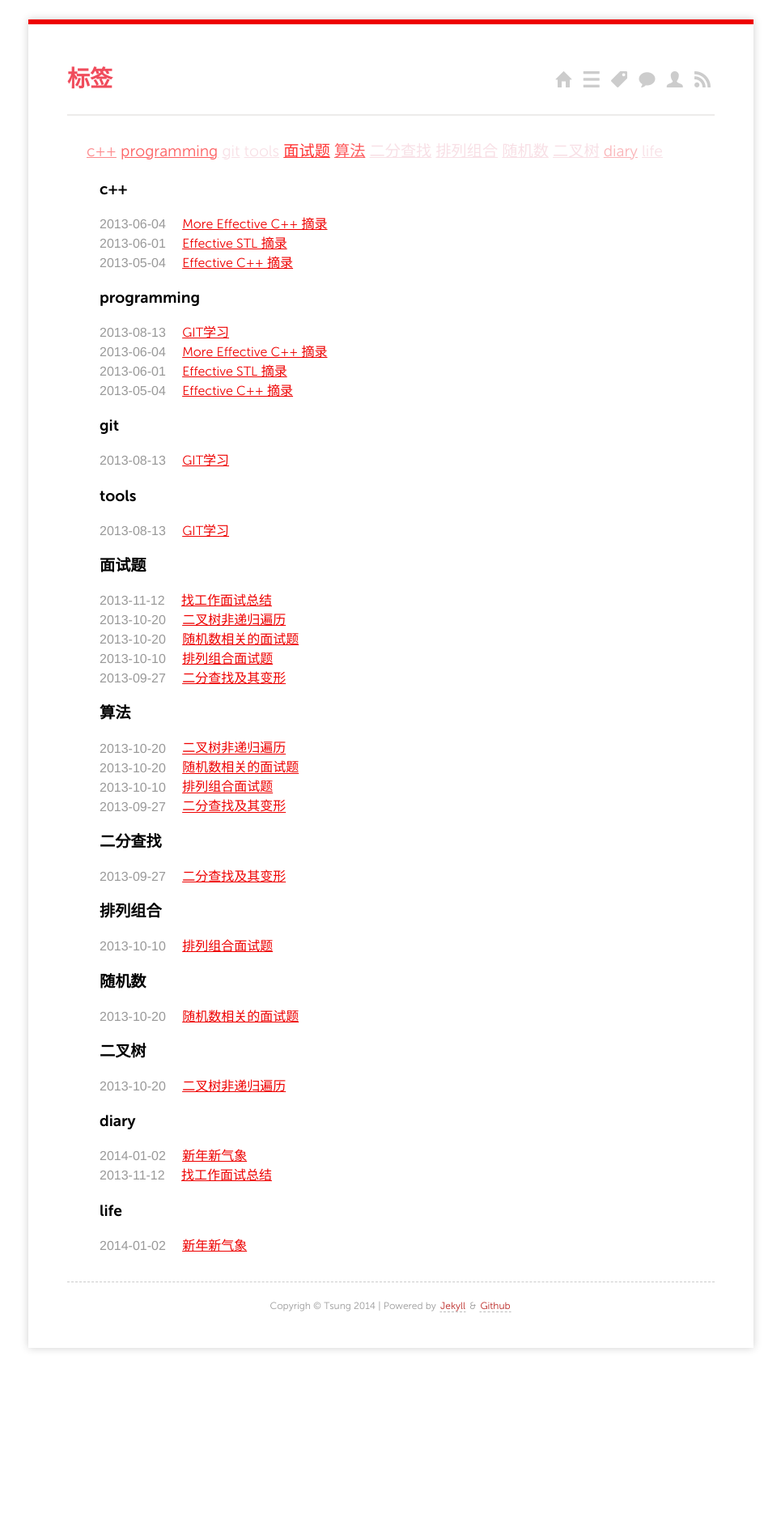
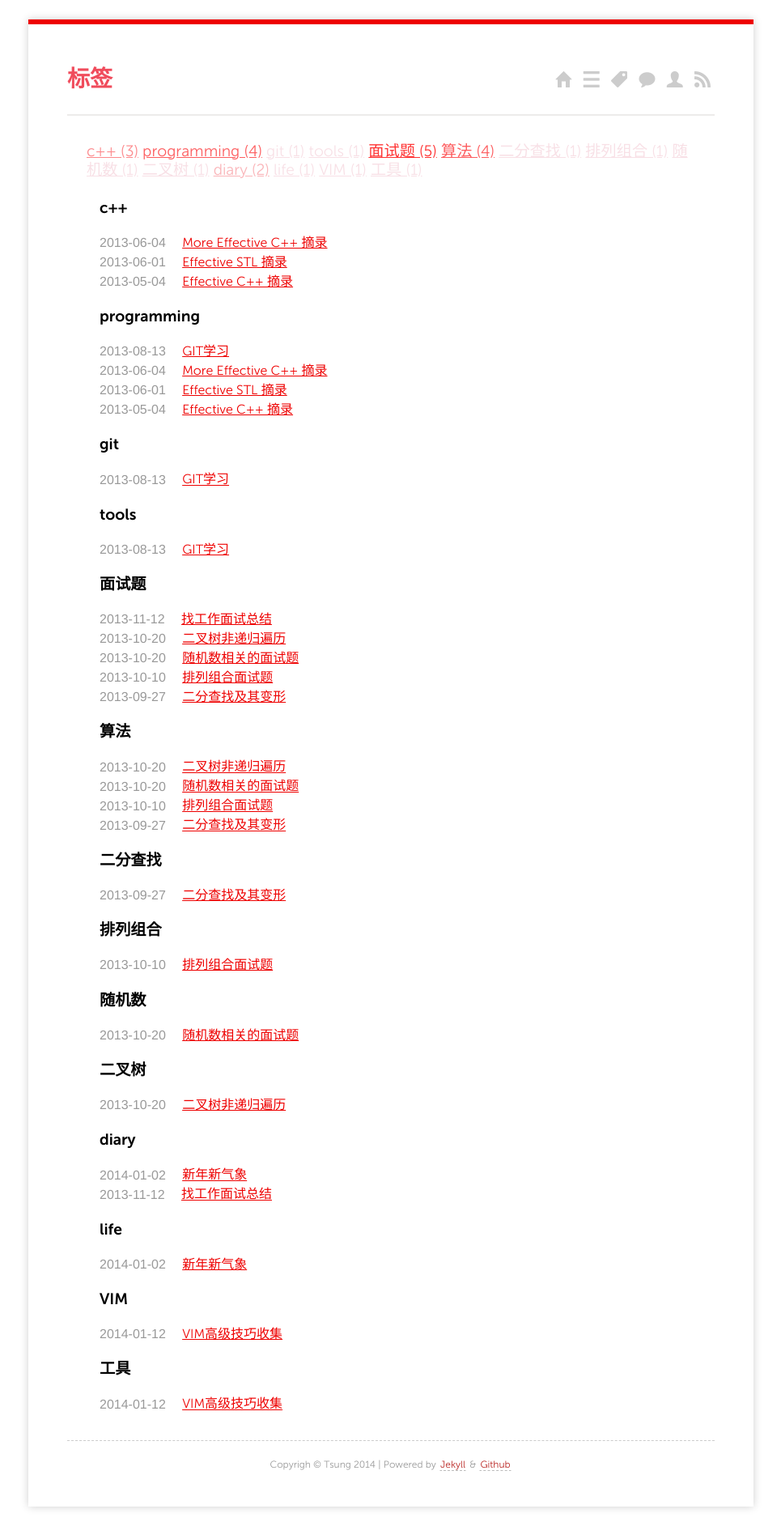
Before and after one commit to JiaxiangZheng/octman, a Jekyll site: the page built from tags/index.md, in a window 1280 px wide. Shown: the whole page at 81% size, without its empty margins (157-1122 px from the left). Built offline with Jekyll 4.4.1, drawn with Linux system fonts in a browser that asks for light colours; before the commit the page ends 1689 px from its top, so only the background shows below that; some of the changed lines change nothing that is shown.

Commit message:
add vim tricks

```diff
--- /dev/null
+++ b/_posts/2014/2014-01-12-vim-tricks.md
@@ -0,0 +1,88 @@
+---
+layout: post
+title: VIM高级技巧收集
+categories:
+- Tools
+tags:
+- VIM
+- 工具
+---
+
+### 寄存器相关操作
+
+在使用VIM的过程中，经常需要将一个单词替换成另一个刚刚复制或剪切的单词，于是就使
+用命令`diw`先将这个单词删掉，然后再使用`P`试图将复制或剪切的单词粘贴过来，结果发
+现粘贴的居然是删掉的那个单词。在搞清楚这个问题之前，需要了解VIM的寄存器概念。
+
+在电脑的系统中，我们复制或剪切了一段文字后，我们会发现这些文字是存放在了剪切板中
+，供我们粘贴。在VIM中，这些内容不是放在剪切板，而是一个称为寄存器的东西里。与通
+常使用的系统只有一个剪切板不同，VIM有多个寄存器，而且这些寄存器还可以命名（使用
+`"{register}`，以双引号开头，表示这是寄存器），意味着我们可以随时地任意使用其中
+一个。如果不使用名字，那么我们其实是在使用默认的一个称为未命名寄存器`""`。比如前
+面这个问题，因为我们没有使用寄存器名称，因此当使用`diw` 后，元素实际上将之前未命
+名寄存器的内容替换掉了，然后 `P`粘贴出来的就是这个最新的寄存器内容，也就是我们删
+除的那个内容了。事实上，使用 `:reg`就可以查看当前系统的寄存器列表了，而
+`:reg {register}`（即去掉`"`后的内容）则可以查看具体的寄存器内容了。（PS：我平时都是
+使用visual mode先把要替换的内容选中，然后再按`P`进行粘贴。）
+
+但是，带名称的寄存器事实上是不能任意使用的，因为有些寄存器是有特殊用途的，它主要
+可以分为：[^1]
+
+* 未命名寄存器`""`，用于缓存最后一次操作的内容
+* 数字名寄存器`"{0-9}`，缓存最近操作内容，复制与删除是有区别的
+    - `"0`称为复制（Yank）寄存器，因此如果像前面那个例子如果是复制而来的内容，我们在粘贴的时候可以使用`"0P`而无需多次键入带名称寄存器。
+* 具名寄存器`"{a-z}`，可以自己指定使用
+    - 如果是对应的大写字母，则在复制或剪切时不是覆盖，而是追加内容到对应的寄存器了
+* 选择及拖拽寄存器：`"*`、`"+`和`"~`，存取GUI选择文本，可用于与外部应用交互，使用前提为系统剪切板可用
+    - `"+`即系统剪切板对应的寄存器，可用于和系统剪切板进行交互
+* 模式寄存器`"/`，缓存最近的搜索模式
+* 行内删除寄存器`"-`，缓存行内删除内容
+* 只读寄存器`":`、`".`、`"%`和`"#`，分别缓存最近命令、最近插入文本、当前文件名、当前交替文件名
+* 表达式寄存器`"=`，只读，用于执行表达式命令
+* 黑洞寄存器`"_`，不缓存操作内容（干净删除）
+
+*依VIM的版本或所在系统，有些寄存器可能不可用，要特别注意！*
+
+也许，你会注意到每次按`"{regester}P`这太麻烦了，那么，在输入模式下，按`Ctrl+R`
+之后（注意不是在正常模式下输入，不然这就是撤销命令了），输入寄存器名称就可以了。
+这种按键模式用起来更方便吧，毕竟每次都要输入一个双引号总会让人感觉怪怪的 ~~ :)
+
+`Ctrl+R`组合命令的另一个好处在于，如果我们需要使用`/`命令搜索某段文字时（`*`只能
+匹配某个单词），可以将该段文字保存在某个寄存器中，然后`/<C-R>{register}`就可以了
+。
+
+总结一下，最简单的寄存器使用方式如下：
+
+如果我们需要将当前行的内容复制到寄存器`a`，可以在正常模式下输入`"ayy`；而如果需
+要将当前行内容追加到寄存器`a`，可以在正常模式下输入`"Ayy`；为了将这行内容粘贴到
+文件的某个位置，可以使用`"ap`；为显示所有寄存器列表，使用`:reg`。
+
+### 缓冲区列表
+
+VIM可以同时加载多个文件到工作区（一般称为缓冲区，文件是在硬盘上的，但缓冲区是在
+内存中，我们操作的实际上是缓冲区），因此很自然的一个需求就是如果我们需要同时对这
+多个文件进行修改应该怎么办？
+
+为了查看当前缓冲区中的文件列表，可以使用`:ls`命令，这与Unix中查看文件列表的命令
+一致。当我们需要在多个文件中进行切换时，可以通过`:bn`或`:bp`来切换（意思是buffer
+next和buffer previous），可以通过`:argadd filename`将文件加入到缓冲区，也可以通
+过`:bd 1 2 3`删除某些缓冲区，其中的数字是`:ls`命令时看到的缓冲文件编号。
+
+### 多文件查找/替换
+
+如果要匹配并替换多个文件中的内容时，有如下命令可以完成要求：（下面`|`用于连接不
+同的命令）
+
+1. 当所有要替换的文件都在缓冲区中的时候，可以使用`:bufdo %s/pattern/replace/ge | update`
+   完成（可以使用`:ls`查看缓冲区中所有的文件）。
+2. 对所有要替换的文件都在当前窗口中的时候，可以使用`:windo %s/pattern/replace/ge | wa`完
+   成。
+3. 对当前文件所在的文件夹内所有`*.cpp`和`*.h`的文件都要进行替换时，先使用`:arg *.cpp`
+   加入所有`.cpp`文件到缓冲区，然后再`:argadd *.h`加入所有`.h`文件，使用
+   `:argdo %s/pattern/replace/ge | update`达到替换的目的。
+
+* * *
+
+**本文用于我平时积累的VIM技巧，内容将不定期更新**
+
+[^1]: http://www.yulefox.com/?p=1487
--- a/media/css/screen.css
+++ b/media/css/screen.css
@@ -124,6 +124,10 @@ pre {
 p code {
     font-size: 12px;
     border: 1px solid #edebea;
+	padding: 2px 4px;
+	color: #d14;
+	background-color: #f7f7f9;
+	border: 1px solid #e1e1e8;
 }
 hr {
     border: 0;
--- a/tags/index.md
+++ b/tags/index.md
@@ -5,7 +5,7 @@ layout: page
 
 <div id='tag_cloud'>
 {% for tag in site.tags %}
-<a href="#{{ tag[0] }}" title="{{ tag[0] }}" rel="{{ tag[1].size }}">{{ tag[0] }}</a>
+<a href="#{{ tag[0] }}" title="{{ tag[0] }}" rel="{{ tag[1].size }}">{{ tag[0] }} ({{ tag[1].size }})</a>
 {% endfor %}
 </div>
 
```
